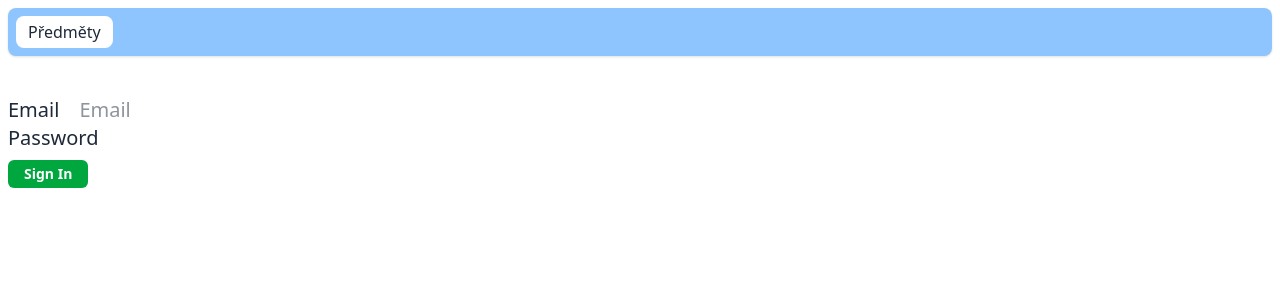
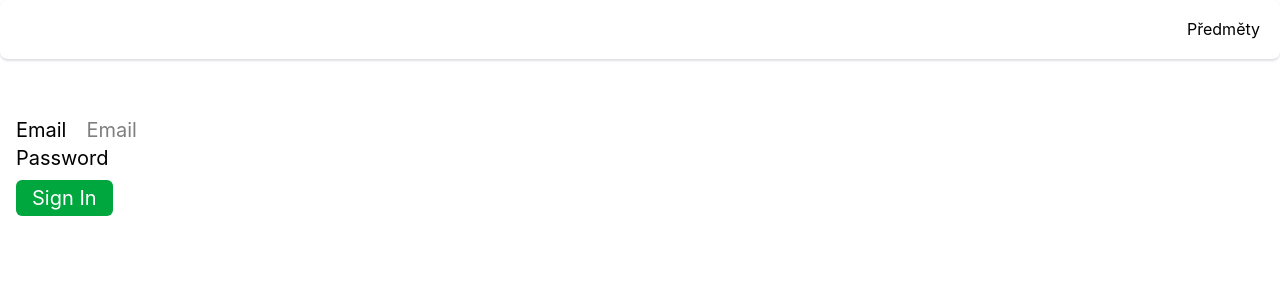
Before and after one commit to zuzanahu/next-app, a Next.js app: page /login in a window 1280 px wide. Shown: the top 300 px of the page. Built offline with nearby package versions, Linux system fonts and the light colour scheme; no server answers.

Commit message:
Make list items in the list of subjects collapsible

```diff
--- a/src/app/layout.tsx
+++ b/src/app/layout.tsx
@@ -1,5 +1,15 @@
+import "@mantine/tiptap/styles.css";
+import "@mantine/core/styles.css";
+import {
+  AppShell,
+  AppShellHeader,
+  AppShellMain,
+  ColorSchemeScript,
+  MantineProvider,
+  mantineHtmlProps,
+} from "@mantine/core";
+
 import type { Metadata } from "next";
-import { Geist, Geist_Mono } from "next/font/google";
 import "../globals.css";
 import Link from "next/link";
 import cslocale from "dayjs/locale/cs";
@@ -7,16 +17,6 @@ import dayjs from "dayjs";
 import { getLoggedInUser } from "@/utils/getLoggedInUser";
 
 dayjs.locale(cslocale);
-
-const geistSans = Geist({
-  variable: "--font-geist-sans",
-  subsets: ["latin"],
-});
-
-const geistMono = Geist_Mono({
-  variable: "--font-geist-mono",
-  subsets: ["latin"],
-});
 
 export const metadata: Metadata = {
   title: "Create Next App",
@@ -30,7 +30,7 @@ export default async function RootLayout({
 }>) {
   const menuItems = [
     {
-      href: "/subjects",
+      href: "/predmety",
       label: "Předměty",
     },
   ];
@@ -45,20 +45,29 @@ export default async function RootLayout({
   }
 
   return (
-    <html lang="en" className="text-gray-800">
-      <body
-        className={`${geistSans.variable} ${geistMono.variable} antialiased`}
-      >
-        <nav className="container mt-2">
-          <ul className="flex rounded-lg shadow gap-2 p-2 bg-blue-300">
-            {menuItems.map((item) => (
-              <li className="px-3 py-1 bg-white rounded-lg" key={item.href}>
-                <Link href={item.href}>{item.label}</Link>
-              </li>
-            ))}
-          </ul>
-        </nav>
-        {children}
+    <html lang="en" {...mantineHtmlProps}>
+      <head>
+        <ColorSchemeScript />
+      </head>
+      <body>
+        <MantineProvider>
+          <AppShell header={{ height: 60 }} padding="md">
+            <AppShellHeader className="container rounded-lg shadow flex justify-end">
+              <ul className="flex gap-2 p-2 items-center">
+                {menuItems.map((item) => (
+                  <li
+                    className="px-3 py-1 bg-white rounded-lg flex"
+                    key={item.href}
+                  >
+                    <Link href={item.href}>{item.label}</Link>
+                  </li>
+                ))}
+              </ul>
+            </AppShellHeader>
+
+            <AppShellMain>{children}</AppShellMain>
+          </AppShell>
+        </MantineProvider>
       </body>
     </html>
   );
--- /dev/null
+++ b/src/components/CreateListOfSubjects.tsx
@@ -0,0 +1,77 @@
+"use client";
+
+import { Accordion } from "@mantine/core";
+import { CreateDocumentButton } from "./CreateDocumentButton";
+import Link from "next/link";
+import dayjs from "dayjs";
+import clsx from "clsx";
+import type { Document, Subject } from "@/db/schema";
+import { DATE_FORMAT_NO_TIME } from "@/constans";
+
+type SubjectWithDocuments = Subject & { documents: Document[] };
+
+export function CreateListOfSubjects({
+  subjects,
+  canCreateDocuments,
+}: {
+  subjects: SubjectWithDocuments[];
+  canCreateDocuments: boolean | null | undefined;
+}) {
+  return (
+    <Accordion
+      chevronPosition="right"
+      variant="contained"
+      className="container"
+    >
+      {subjects ? (
+        subjects.map((subject) => {
+          return (
+            <Accordion.Item value={subject.name} key={subject.id}>
+              <Accordion.Control>
+                <h2 className="text-lg">{subject.name}</h2>
+              </Accordion.Control>
+              <Accordion.Panel>
+                {canCreateDocuments ? (
+                  <div className="mt-1 text-sm flex flex-wrap gap-3 **:text-blue-800 **:cursor-pointer **:underline **:hover:no-underline">
+                    <CreateDocumentButton
+                      subjectId={subject.id}
+                      openAfterCreate
+                      text="Vytvořit nový prázdný dokument a otevřít"
+                      textCreating="Vytvářím prázdný dokument..."
+                    />
+                  </div>
+                ) : null}
+                <ul className="list-disc pl-5 mt-3">
+                  {subject.documents.map((document) => (
+                    <li key={document.id}>
+                      <Link
+                        className={clsx(
+                          "hover:underline block",
+                          document.isFinal && "text-green-600"
+                        )}
+                        href={`/predmety/${subject.id}/${document.id}`}
+                      >
+                        {document.title}
+                      </Link>
+                      <small>
+                        ({dayjs(document.createdAt).format(DATE_FORMAT_NO_TIME)}
+                        )
+                      </small>
+                    </li>
+                  ))}
+                </ul>
+                {!subject.documents.length ? (
+                  <div className="text-red-600 italic text-sm">
+                    Zatím žádné dokumenty
+                  </div>
+                ) : null}
+              </Accordion.Panel>
+            </Accordion.Item>
+          );
+        })
+      ) : (
+        <small>There are no subjets yet</small>
+      )}
+    </Accordion>
+  );
+}
--- a/tailwind.config.ts
+++ b/tailwind.config.ts
@@ -8,5 +8,5 @@ export default {
   ],
   plugins: [],
   darkMode: false,
-  theme: { container: { padding: "0.5rem", center: true } },
+  theme: { container: { center: true } },
 } satisfies Config;
```
